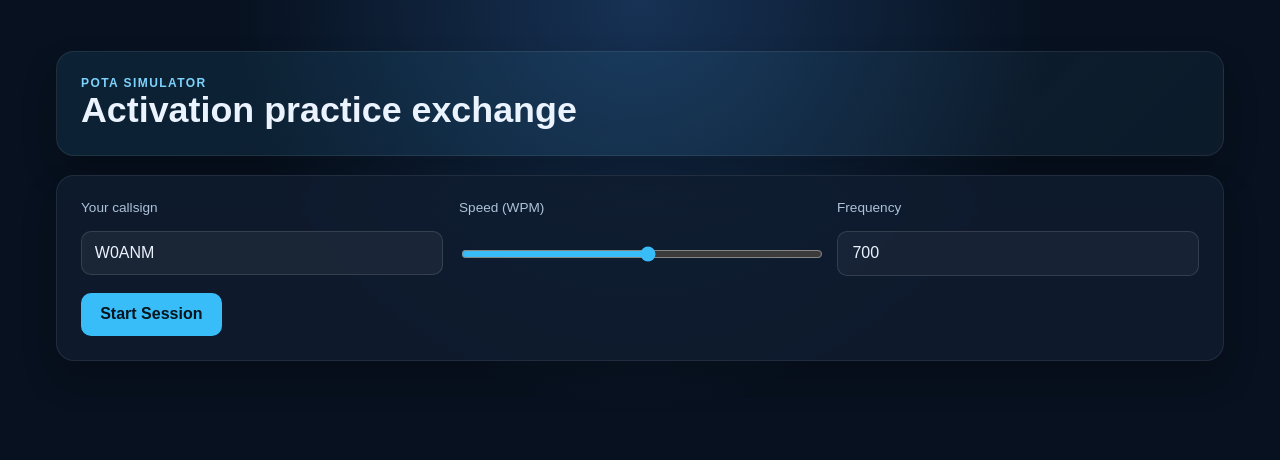
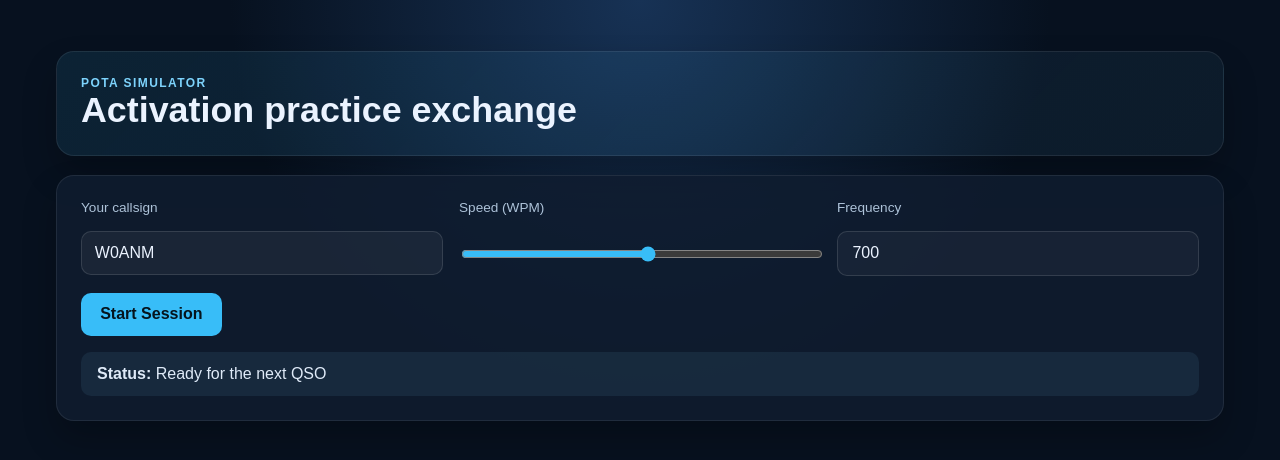
Before and after one commit to w0anm/cw-pota-practice, a Next.js app: page /simulator in a window 1280 px wide. Shown: the top 460 px of the page. Built offline with nearby package versions, Linux system fonts and the light colour scheme.

Commit message:
Fix simulator: load calls from selected source instead of removed callDatabase export

```diff
--- a/app/simulator/page.tsx
+++ b/app/simulator/page.tsx
@@ -2,7 +2,7 @@
 
 import { useEffect, useRef, useState } from 'react';
 import { playMorseAudio, type MorseSettings } from '@/lib/cw';
-import { callDatabase, type CallRecord } from '@/lib/callDatabase';
+import { loadCallDatabase, getCallDatabase, type CallRecord } from '@/lib/callDatabase';
 import { createQSO, downloadCSV, exportQSOsToCSV, type QSO } from '@/lib/simulator';
 import '../simulator.css';
 
@@ -12,8 +12,10 @@ const initialSettings: MorseSettings = {
   frequency: 700,
 };
 
-function getRandomCall(): CallRecord {
-  return callDatabase[Math.floor(Math.random() * callDatabase.length)];
+function getRandomCall(): CallRecord | null {
+  const db = getCallDatabase();
+  if (db.length === 0) return null;
+  return db[Math.floor(Math.random() * db.length)];
 }
 
 const randomState = () => {
@@ -35,6 +37,7 @@ export default function SimulatorPage() {
   const [qsos, setQsos] = useState<QSO[]>([]);
   const [isPlaying, setIsPlaying] = useState(false);
   const [sendCooldown, setSendCooldown] = useState(false);
+  const [isLoadingCalls, setIsLoadingCalls] = useState(false);
   const [phase, setPhase] = useState<'setup' | 'call' | 'yourcall' | 'yourreport' | 'response' | 'summary'>('setup');
   const playbackRef = useRef<(() => void) | null>(null);
 
@@ -50,8 +53,21 @@ export default function SimulatorPage() {
     setCurrentState(randomState());
   };
 
-  const startSession = () => {
+  const startSession = async () => {
+    // Load calls from the source selected on the practice page (POTA API or custom file)
+    setIsLoadingCalls(true);
+    setStatus('Loading callsigns...');
+    const db = await loadCallDatabase();
+    setIsLoadingCalls(false);
+
+    if (db.length === 0) {
+      setStatus('No callsigns available. Choose POTA or upload a custom file on the practice page, then try again.');
+      return;
+    }
+
     const nextCall = getRandomCall();
+    if (!nextCall) return;
+
     setStationCall(nextCall.callsign);
     resetExchangeState();
     setStatus('Listening to station call...');
@@ -167,13 +183,14 @@ export default function SimulatorPage() {
       setStatus(qso.error || 'Invalid QSO. Check your RST and state.');
     }
 
-    if (qsos.length >= 9) {
+    const next = getRandomCall();
+
+    if (qsos.length >= 9 || !next) {
       setPhase('summary');
       setSessionStarted(false);
       return;
     }
 
-    const next = getRandomCall();
     setStationCall(next.callsign);
     resetExchangeState();
     setPhase('call');
@@ -235,7 +252,13 @@ export default function SimulatorPage() {
             </label>
           </div>
 
-          <button className="primary" onClick={startSession}>Start Session</button>
+          <button className="primary" onClick={startSession} disabled={isLoadingCalls}>
+            {isLoadingCalls ? 'Loading...' : 'Start Session'}
+          </button>
+
+          <div className="status-row">
+            <strong>Status:</strong> {status}
+          </div>
         </section>
       )}
 
```
